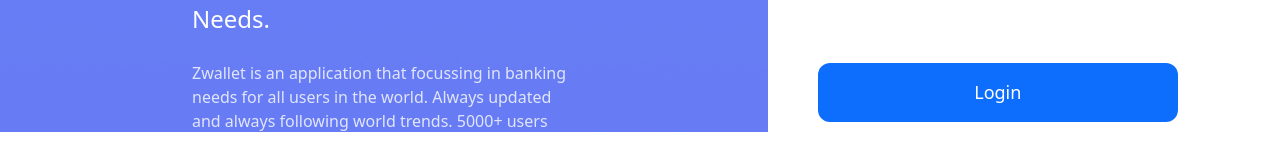
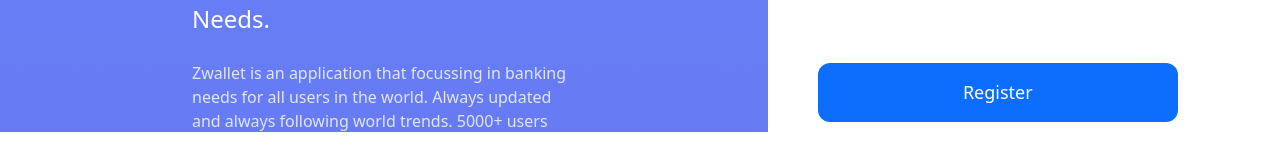
Before and after one commit to aryairama/zwallet-react, a React (Create React App) app: page /register in a window 1280 px wide. Shown: the part 668-834 px from the top of the page. Built offline with nearby package versions, Linux system fonts and the light colour scheme.

Commit message:
fix typo button

```diff
--- a/src/pages/login/index.js
+++ b/src/pages/login/index.js
@@ -9,7 +9,7 @@
 } from "../../components/base/";
 function Index() {
   useEffect(() => {
-    document.title = "Tambah Produk Untuk Dijual";
+    document.title = "Login";
   });
   return (
     <>
--- a/src/pages/register/index.js
+++ b/src/pages/register/index.js
@@ -54,7 +54,7 @@
               styling="bg-primary text-18 c-white"
               style={{ marginTop: "90px", marginBottom: "40px" }}
             >
-              Login
+              Register
             </Button>
           </div>
         </form>
```
